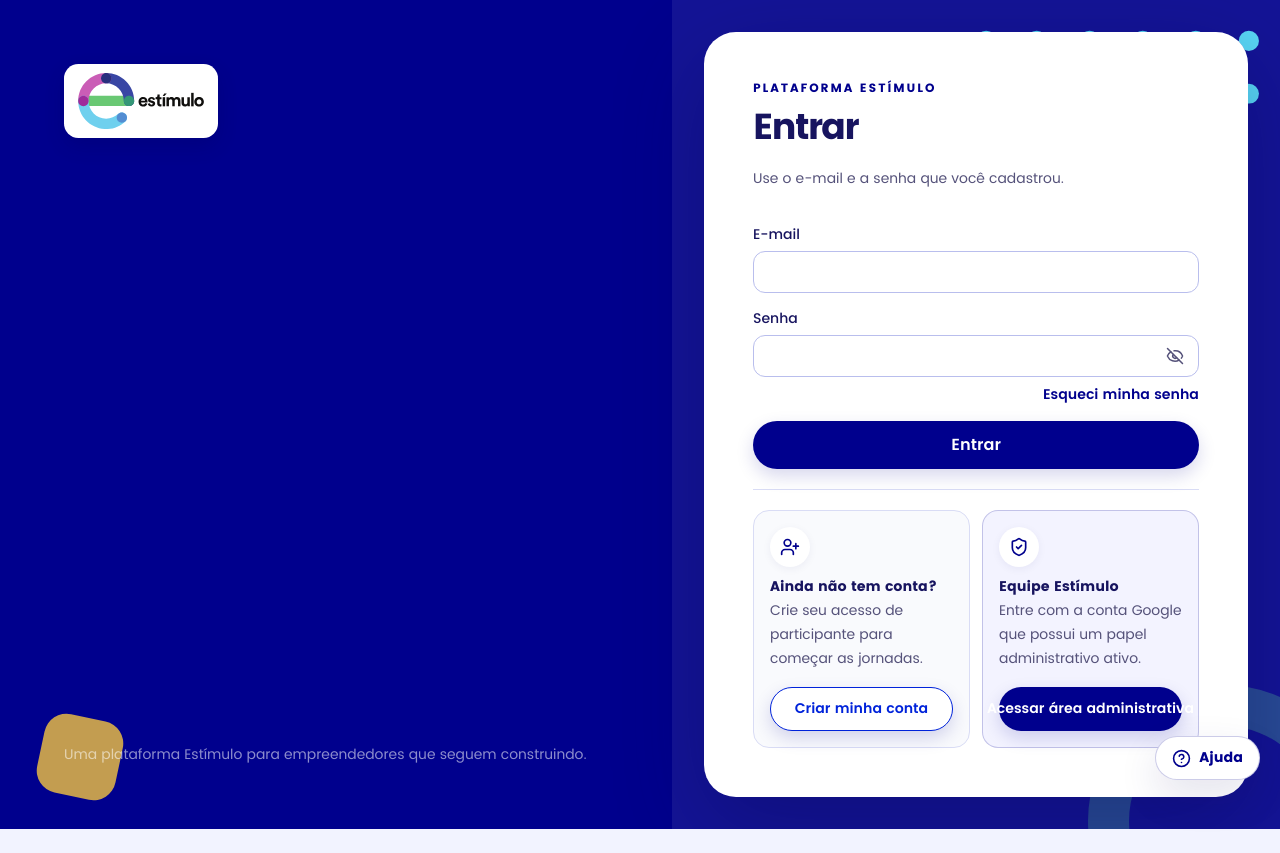
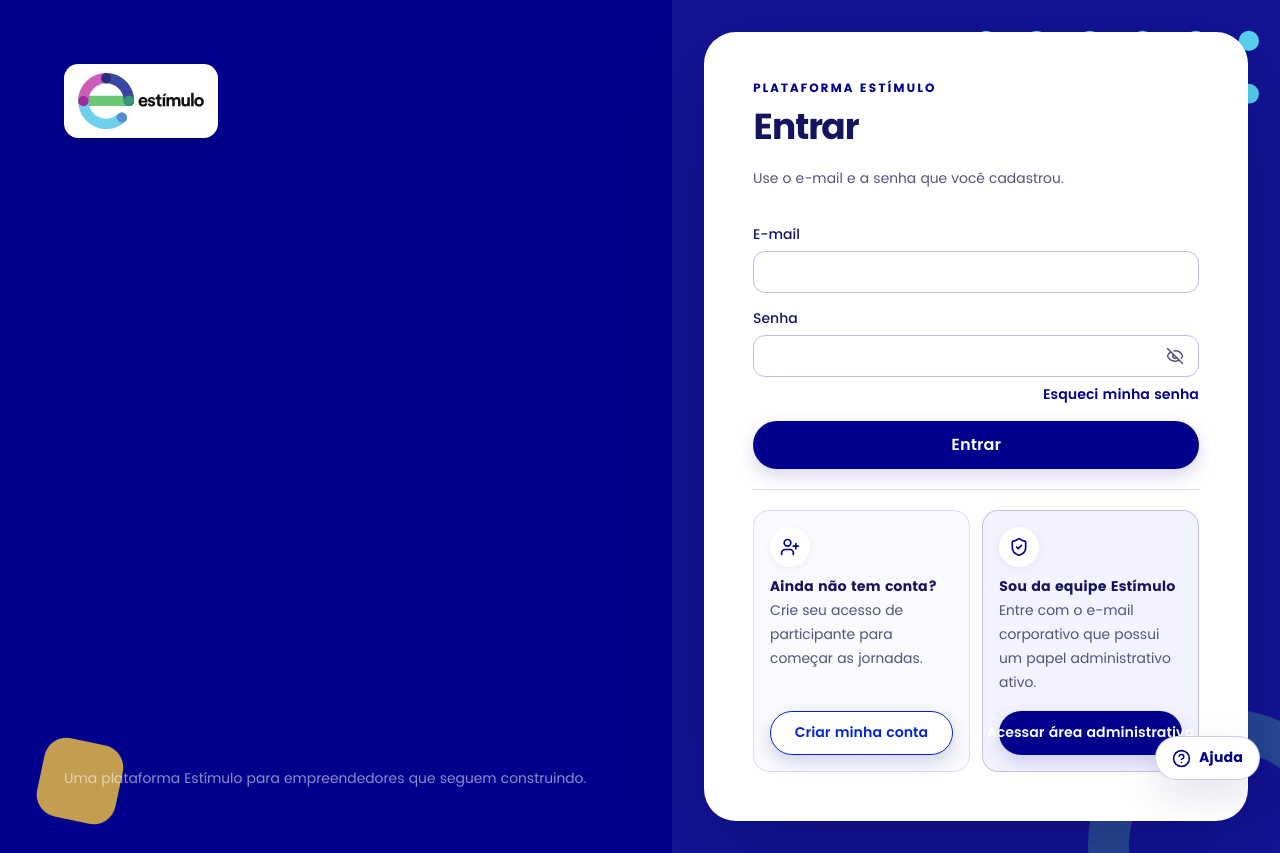
Before and after one commit to pablo-marchina/LMS-estimulo, a Next.js app in the folder apps/web/: page /entrar in a window 1280 px wide. Before the commit the page ends 829 px from the top, so only its background shows below. Built offline with nearby package versions, Linux system fonts and the light colour scheme; no server answers.

Commit message:
fix(auth): preserve team access wording in revised layout

```diff
--- a/apps/web/app/entrar/page.tsx
+++ b/apps/web/app/entrar/page.tsx
@@ -59,8 +59,8 @@ export default async function SignInPage({ searchParams }: { searchParams: Promi
             <span className="grid size-10 place-items-center rounded-xl bg-white text-primary shadow-sm" aria-hidden="true">
               <ShieldCheck size={20} />
             </span>
-            <h2 className="mt-3 font-bold text-secondary">Equipe Estímulo</h2>
-            <p className="mt-1 flex-1 text-sm leading-6 text-muted">Entre com a conta Google que possui um papel administrativo ativo.</p>
+            <h2 className="mt-3 font-bold text-secondary">Sou da equipe Estímulo</h2>
+            <p className="mt-1 flex-1 text-sm leading-6 text-muted">Entre com o e-mail corporativo que possui um papel administrativo ativo.</p>
             <ButtonLink href="/entrar/administracao" className="mt-4 w-full">
               Acessar área administrativa
             </ButtonLink>
```
